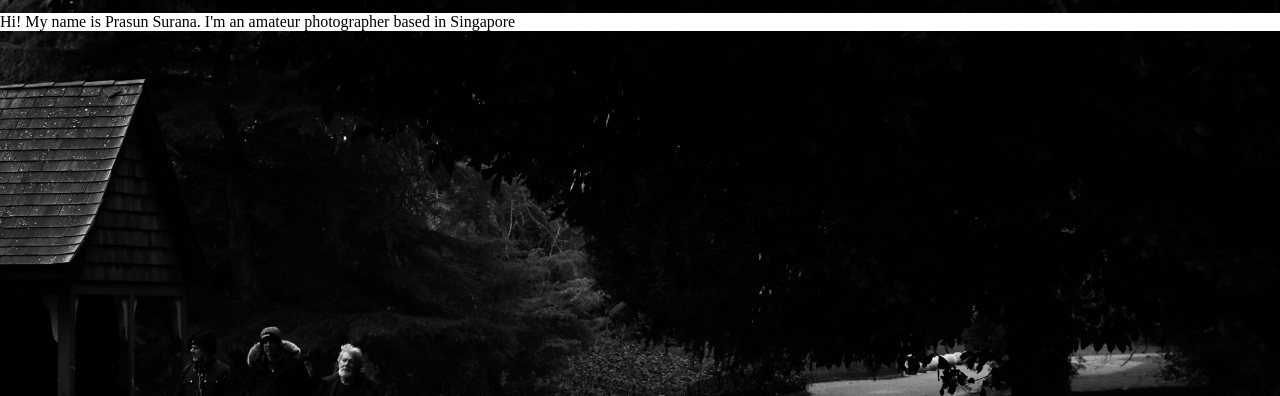
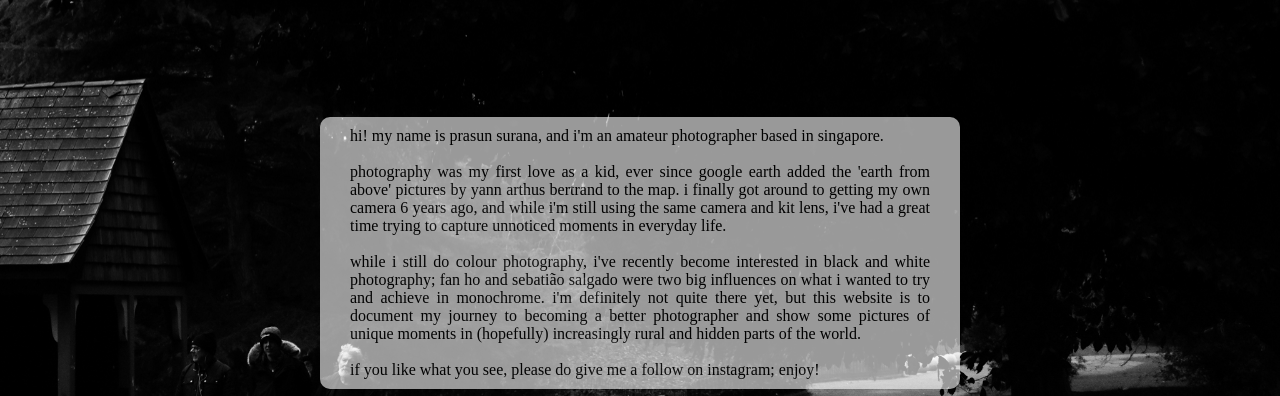
Before and after one commit to prasunsurana/photography-website, a plain HTML site: page about.html in a window 1280 px wide. Shown: the part 81-477 px from the top of the page. Drawn offline with nearby package versions, Linux system fonts and the light colour scheme; a web font is replaced by a local one.

Commit message:
Add about section with styling

```diff
--- a/about.html
+++ b/about.html
@@ -33,7 +33,21 @@
   </nav>
 
   <div class="info-div">
-    <p class="about-info">Hi! My name is Prasun Surana. I'm an amateur photographer based in Singapore</p>
+    <p class="about-info">hi! my name is prasun surana, and i'm an amateur photographer based in singapore.
+      <br><br>
+      photography was my first love as a kid, ever since google earth added the 'earth from above' pictures
+      by yann arthus bertrand to the map. i finally got around to getting my own camera 6 years ago, and while i'm still
+      using the same camera and kit lens, i've had a great time trying to capture unnoticed moments in everyday
+      life.
+      <br><br>
+      while i still do colour photography, i've recently become interested in black and white photography;
+      fan ho and sebatião salgado were two big influences on what i wanted to try and achieve in monochrome.
+      i'm definitely not quite there yet, but this website is to document my journey to becoming a better
+      photographer and show some pictures of unique moments in (hopefully) increasingly rural and hidden
+      parts of the world.
+      <br><br>
+      if you like what you see, please do give me a follow on instagram; enjoy!
+    </p>
   </div>
 
 
--- a/styles/about.css
+++ b/styles/about.css
@@ -1,9 +1,25 @@
+@font-face {
+  font-family: JetBrainsMono;
+  src: url('/fonts/jetbrainsmono/JetBrainsMono-Medium.ttf') format('truetype');
+}
+
 .info-div {
   z-index: 100;
   background-color: white;
+  position: relative;
+  top: 100px;
+  margin-left: auto;
+  margin-right: auto;
+  width: 50%;
+  border-radius: 10px;
+  opacity: 0.6;
+  text-align: justify;
 }
 
 .about-info {
   color: black;
-  font-family: ;
+  font-family: JetBrainsMono;
+  margin: 20px;
+  padding: 10px;
+
 }
```
